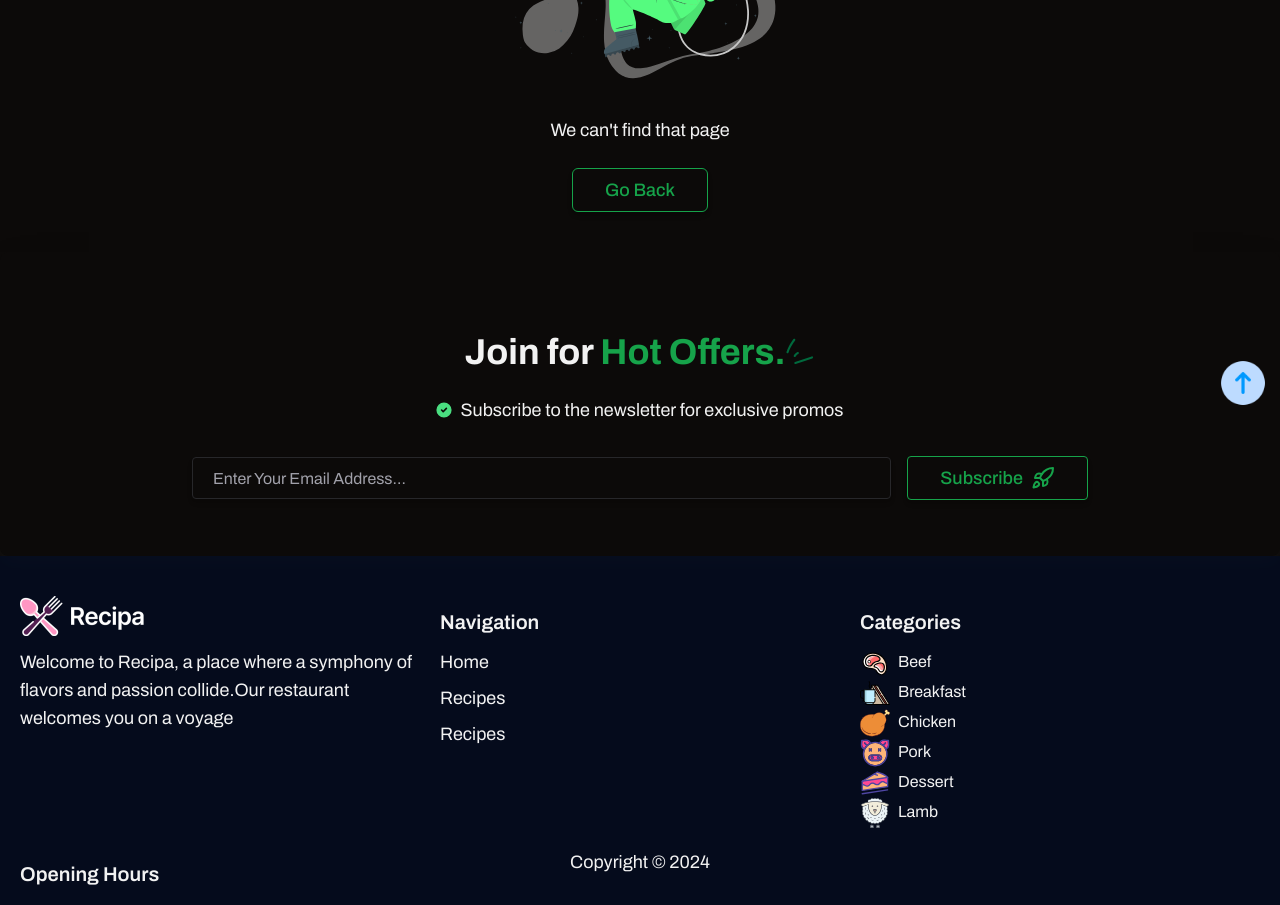
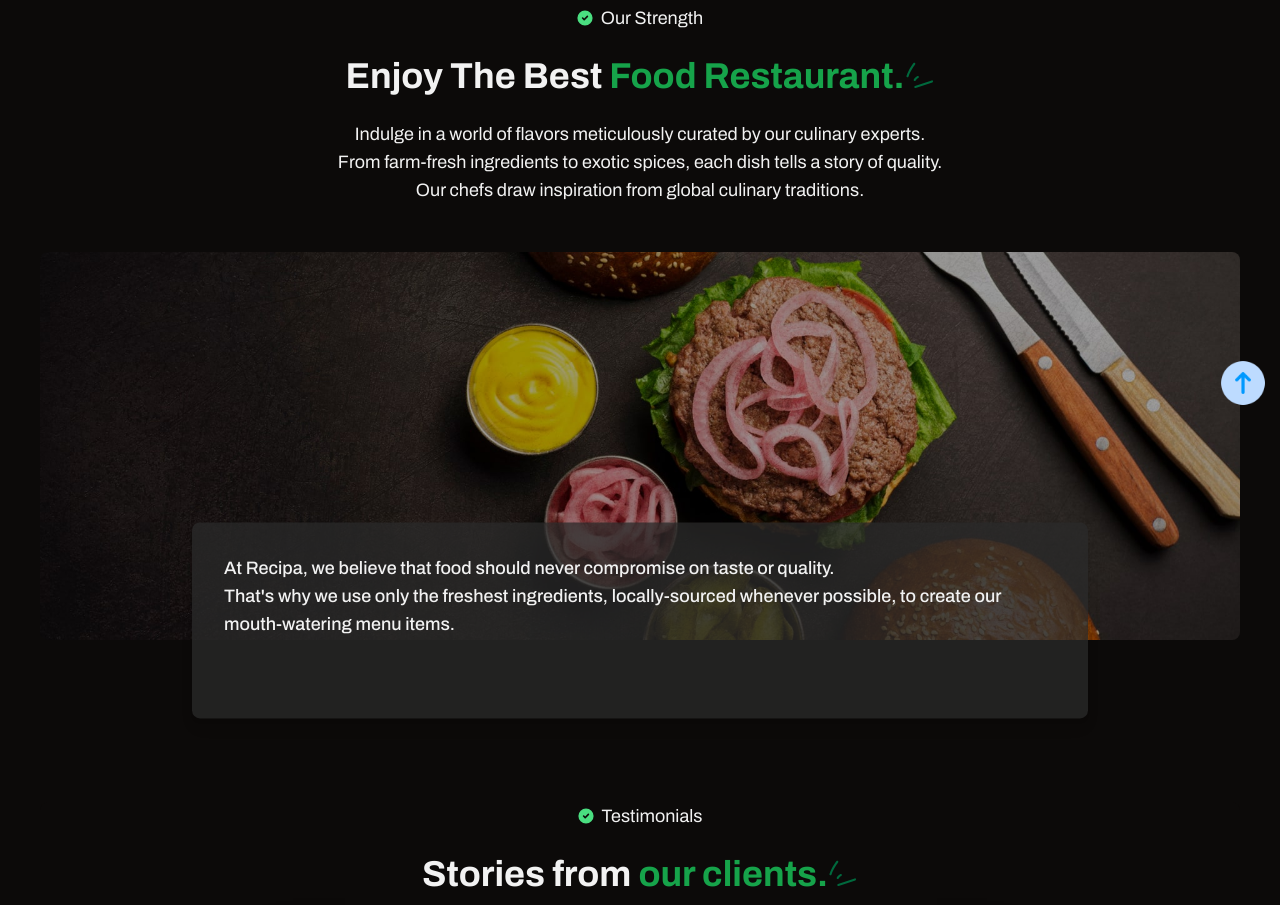
Before and after one commit to Kendrick-Oppong/Recipa, a React (Vite) app: page /all-menus/about-us in a window 1280 px wide. Shown: the part 380-1285 px from the top of the page. Built offline with nearby package versions, Linux system fonts and the light colour scheme.

Commit message:
build about page

```diff
--- a/src/components/layout/footer/Footer.tsx
+++ b/src/components/layout/footer/Footer.tsx
@@ -13,6 +13,7 @@ export const Footer = () => {
     "/signin",
     "/profile",
     "/all-menus/contact-us",
+    "/all-menus/about-us",
   ];
 
   return (
--- a/src/components/layout/navbar/Navbar.tsx
+++ b/src/components/layout/navbar/Navbar.tsx
@@ -62,7 +62,7 @@ export const Navbar = () => {
         {/* <div><Hamburger /></div> */}
 
         <div className="flex items-center  gap-5">
-          <NavLink to="/about-us">
+          <NavLink to="all-menus/about-us">
             <li> About Us</li>
           </NavLink>
           <NavLink to="all-menus/contact-us">
--- /dev/null
+++ b/src/pages/about/AboutUs.tsx
@@ -0,0 +1,77 @@
+import { TestimonyCarousel } from "../Home";
+import banner_about from "../../assets/banner-about.jpg";
+
+export const AboutUs = () => {
+  return (
+    <div className="text-center text-lg px-10">
+      <div>
+        <li className="flex items-center justify-center sm:text-lg">
+          <svg
+            className="w-4 h-4 me-2 text-green-500 dark:text-green-400 flex-shrink-0"
+            aria-hidden="true"
+            xmlns="http://www.w3.org/2000/svg"
+            fill="currentColor"
+            viewBox="0 0 20 20"
+          >
+            <path d="M10 .5a9.5 9.5 0 1 0 9.5 9.5A9.51 9.51 0 0 0 10 .5Zm3.707 8.207-4 4a1 1 0 0 1-1.414 0l-2-2a1 1 0 0 1 1.414-1.414L9 10.586l3.293-3.293a1 1 0 0 1 1.414 1.414Z" />
+          </svg>
+          Our Strength
+        </li>
+      </div>
+      <div className="mb-12">
+        <h2>
+          Enjoy The Best {""}
+          <span>
+            Food Restaurant.
+            <img src="/twirl-layered.svg" alt="" width={30} height={30} />
+          </span>
+        </h2>
+        <p >
+          Indulge in a world of flavors meticulously curated by our culinary
+          experts. <br /> From farm-fresh ingredients to exotic spices, each
+          dish tells a story of quality. <br /> Our chefs draw inspiration from
+          global culinary traditions.
+        </p>
+      </div>
+      <div className="h-[510px]">
+        <img
+          src={banner_about}
+          alt=""
+          className="min-h-96 object-cover rounded-lg"
+        />
+        <div className="bg-white dark:bg-[#2a2a2abf] pt-8 px-4 md:px-8 pb-20 rounded-lg -translate-y-[60%] max-w-sm sm:max-w-xl  md:max-w-2xl lg:max-w-4xl mx-auto shadow-lg font-medium">
+          <p className="text-left mx-auto  ">
+            At Recipa, we believe that food should never compromise on taste or
+            quality. <br />
+            That's why we use only the freshest ingredients, locally-sourced
+            whenever possible, to create our mouth-watering menu items.
+          </p>
+        </div>
+      </div>
+      <section className="dark:pt-0 pb-20 dark:pb-28 dark:shadow-none">
+        <li className="flex items-center justify-center sm:text-lg">
+          <svg
+            className="w-4 h-4 me-2 text-green-500 dark:text-green-400 flex-shrink-0"
+            aria-hidden="true"
+            xmlns="http://www.w3.org/2000/svg"
+            fill="currentColor"
+            viewBox="0 0 20 20"
+          >
+            <path d="M10 .5a9.5 9.5 0 1 0 9.5 9.5A9.51 9.51 0 0 0 10 .5Zm3.707 8.207-4 4a1 1 0 0 1-1.414 0l-2-2a1 1 0 0 1 1.414-1.414L9 10.586l3.293-3.293a1 1 0 0 1 1.414 1.414Z" />
+          </svg>
+          Testimonials
+        </li>
+        <h2>
+          Stories from {""}
+          <span>
+            our clients.
+            <img src="/twirl-layered.svg" alt="" width={30} height={30} />
+          </span>
+        </h2>
+        <TestimonyCarousel />
+      </section>
+    </div>
+  );
+};
+//   style={{ background: `url(${banner_about})` }}
+//         className="min-h-[20rem] bg-cover bg-no-repeat bg-left"
--- /dev/null
+++ b/src/pages/about/index.ts
@@ -0,0 +1 @@
+export { AboutUs } from "./AboutUs";
--- a/src/pages/index.ts
+++ b/src/pages/index.ts
@@ -1,3 +1,5 @@
+export { AboutUs } from "./about";
+
 export { ContactUs } from "./contactUs";
 
 export { UserProfileLayout, Settings } from "./profile";
--- a/src/routes/Routes.tsx
+++ b/src/routes/Routes.tsx
@@ -23,6 +23,7 @@ import {
   UserProfileLayout,
   Settings,
   ContactUs,
+  AboutUs,
 } from "@/pages";
 import { Route, Routes } from "react-router-dom";
 
@@ -52,6 +53,7 @@ export const AllRoutes = () => {
           <Route path=":category/:title/:id" element={<MenuDetails />} />
           <Route path="cart" element={<Cart />} />
           <Route path="contact-us" element={<ContactUs />} />
+          <Route path="about-us" element={<AboutUs />} />
         </Route>
         <Route path="signup" element={<SignUp />} />
         <Route path="signin" element={<SignIn />} />
```
Also changed, not shown: src/assets/banner-about.jpg (added).
